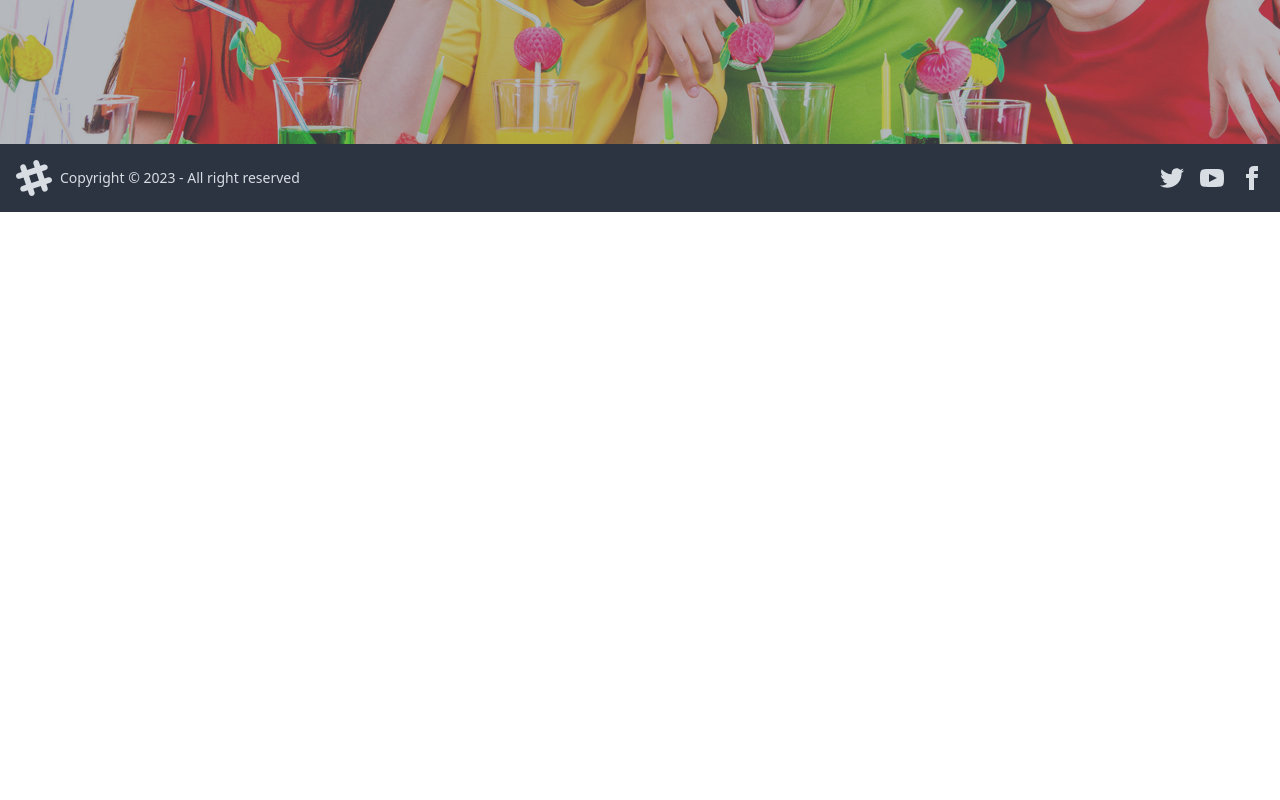
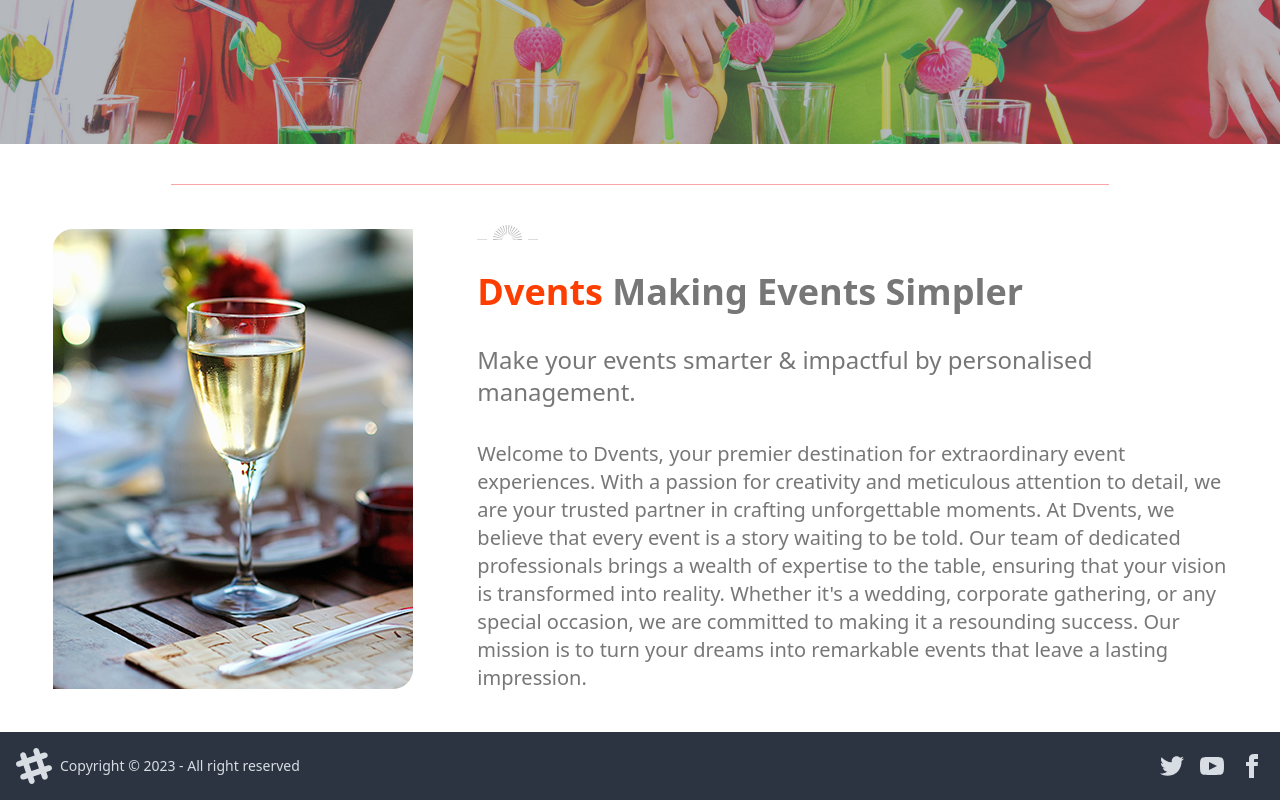
Before and after one commit to Saifulkhandaker/sports-event, a React (Vite) app: page / in a window 1280 px wide. Shown: the part 497-1297 px from the top of the page. Before the commit the page ends 800 px from the top, so only its background shows below. Built offline with nearby package versions, Linux system fonts and the light colour scheme.

Commit message:
about section added in home page

```diff
--- /dev/null
+++ b/src/Components/About.jsx
@@ -0,0 +1,38 @@
+import aboutus from "../assets/Images/About us.jpg";
+import uslogo from "../assets/Images/us logo.png";
+
+const About = () => {
+  return (
+    <div className="items-center w-11/12 mx-auto mt-10 mb-10">
+      <hr className="border-t-1 mt-4 border-red-300 w-[80%] mx-auto mb-10" />
+      <div className="grid grid-cols-1 lg:flex justify-between gap-16 text-center items-center ">
+        <div>
+          <img className="ml-3 md:ml-40 lg:ml-0" src={aboutus} alt="" />
+        </div>
+        <div className="space-y-8 lg:text-left flex-1 text-[#777777]">
+          <img className="ml-40 md:ml-80 lg:ml-0" src={uslogo} alt="" />
+          <h2 className="text-2xl lg:text-4xl  font-bold"><span className="text-[#FE3E01]">Dvents</span> Making Events Simpler
+          </h2>
+          <p className="text-xl lg:text-2xl">
+            Make your events smarter & impactful by personalised
+            management.
+          </p>
+          <p className="text-xl">
+            Welcome to Dvents, your premier destination for extraordinary event
+            experiences. With a passion for creativity and meticulous attention
+            to detail, we are your trusted partner in crafting unforgettable
+            moments. At Dvents, we believe that every event is a story waiting
+            to be told. Our team of dedicated professionals brings a wealth of
+            expertise to the table, ensuring that your vision is transformed
+            into reality. Whether it's a wedding, corporate gathering, or any
+            special occasion, we are committed to making it a resounding
+            success. Our mission is to turn your dreams into remarkable events
+            that leave a lasting impression.
+          </p>
+        </div>
+      </div>
+    </div>
+  );
+};
+
+export default About;
--- a/src/Pages/About Us/AboutUs.jsx
+++ b/src/Pages/About Us/AboutUs.jsx
@@ -1,4 +1,3 @@
-import React from 'react';
 
 const AboutUs = () => {
     return (
--- a/src/Pages/Home/Home.jsx
+++ b/src/Pages/Home/Home.jsx
@@ -1,13 +1,14 @@
 
+import About from '../../Components/About';
 import Banner from '../../Components/Banner';
-import AboutUs from '../About Us/AboutUs';
+
 
 
 const Home = () => {
     return (
         <div>
             <Banner></Banner>
-            <AboutUs></AboutUs>
+            <About></About>
 
         </div>
     );
```
Also changed, not shown: src/assets/Images/us logo.png (added).
